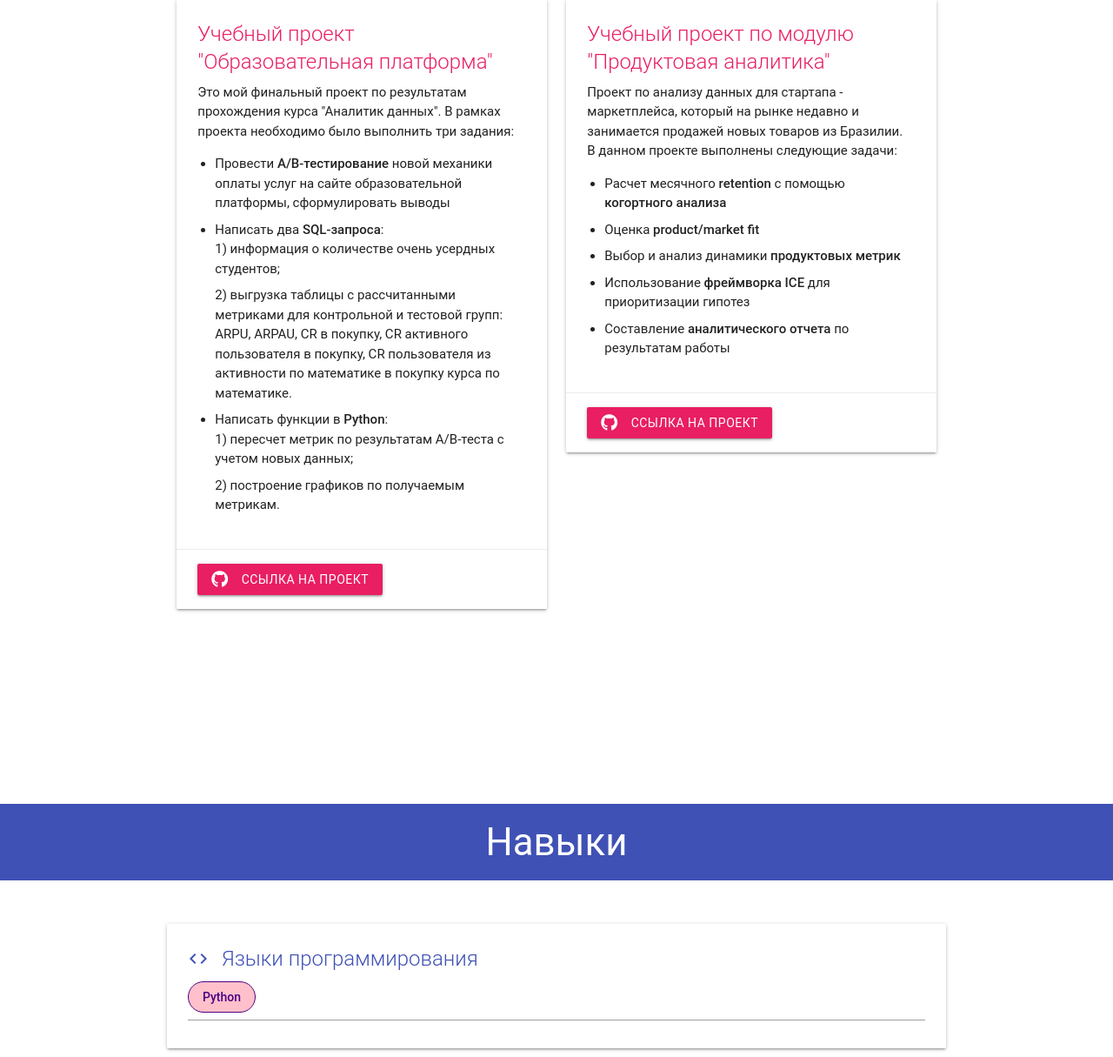
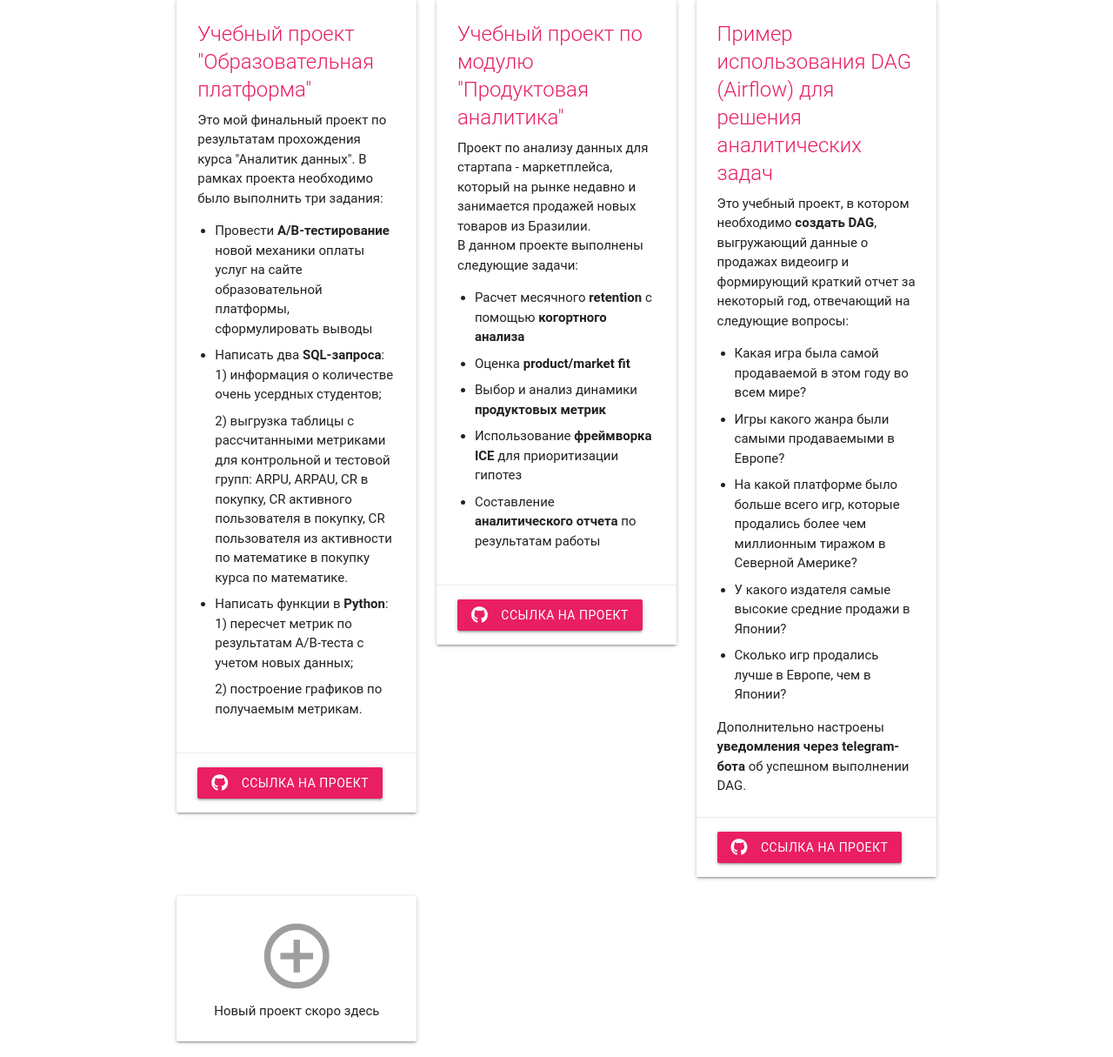
Before and after one commit to alisa-bul/alisa-bul.github.io, a plain HTML site: page index.html in a window 1280 px wide. Shown: the part 2323-3538 px from the top of the page at 87% size. Drawn offline with nearby package versions, Linux system fonts and the light colour scheme.

Commit message:
Update index.html (add project)

```diff
--- a/index.html
+++ b/index.html
@@ -510,20 +510,20 @@
 
             <div class="row">
                 <!-- Проект 1 -->
-                <div class="col s12 m6">
+                <div class="col s12 m6 l4">
                     <div class="card">
                         <div class="card-content">
                             <span class="card-title pink-text">Учебный проект "Образовательная платформа"</span>
                             <p>Это мой финальный проект по результатам прохождения курса "Аналитик данных". В рамках проекта необходимо было выполнить три задания:</p>
                             <ul class="browser-default">
-                                <li>Провести <strong>A/B-тестирование</strong> новой механики оплаты услуг на сайте образовательной платформы, сформулировать выводы</li>
-                                <li>Написать два <strong>SQL-запроса</strong>:
+                                <li>Провести <b>A/B-тестирование</b> новой механики оплаты услуг на сайте образовательной платформы, сформулировать выводы</li>
+                                <li>Написать два <b>SQL-запроса</b>:
                                     <ul>
                                         <li>1) информация о количестве очень усердных студентов;</li>
                                         <li>2) выгрузка таблицы с рассчитанными метриками для контрольной и тестовой групп: ARPU, ARPAU, CR в покупку, CR активного пользователя в покупку, CR пользователя из активности по математике в покупку курса по математике.</li>
                                     </ul>
                                 </li>
-                                <li>Написать функции в <strong>Python</strong>:
+                                <li>Написать функции в <b>Python</b>:
                                     <ul>
                                         <li>1) пересчет метрик по результатам A/B-теста с учетом новых данных;</li>
                                         <li>2) построение графиков по получаемым метрикам.</li>
@@ -541,18 +541,18 @@
                 </div>
 
                 <!-- Проект 2 -->
-                <div class="col s12 m6">
+                <div class="col s12 m6 l4">
                     <div class="card">
                         <div class="card-content">
                             <span class="card-title pink-text">Учебный проект по модулю "Продуктовая аналитика"</span>
                             <p>Проект по анализу данных для стартапа - маркетплейса, который на рынке недавно и занимается продажей новых товаров из Бразилии.</p>
                             <p>В данном проекте выполнены следующие задачи:</p>
                             <ul class="browser-default">
-                                <li>Расчет месячного <strong>retention</strong> с помощью <strong>когортного анализа</strong></li>
-                                <li>Оценка <strong>product/market fit</strong></li>
-                                <li>Выбор и анализ динамики <strong>продуктовых метрик</strong></li>
-                                <li>Использование <strong>фреймворка ICE</strong> для приоритизации гипотез</li>
-                                <li>Составление <strong>аналитического отчета</strong> по результатам работы</li>
+                                <li>Расчет месячного <b>retention</b> с помощью <b>когортного анализа</b></li>
+                                <li>Оценка <b>product/market fit</b></li>
+                                <li>Выбор и анализ динамики <b>продуктовых метрик</b></li>
+                                <li>Использование <b>фреймворка ICE</b> для приоритизации гипотез</li>
+                                <li>Составление <b>аналитического отчета</b> по результатам работы</li>
                             </ul>
                         </div>
                         <div class="card-action">
@@ -560,6 +560,41 @@
                                 <i class="fab fa-github left"></i>
                                 Ссылка на проект
                             </a>
+                        </div>
+                    </div>
+                </div>
+
+                <!-- Проект 3 -->
+                <div class="col s12 m6 l4">
+                    <div class="card">
+                        <div class="card-content">
+                            <span class="card-title pink-text">Пример использования DAG (Airflow) для решения аналитических задач</span>
+                            <p>Это учебный проект, в котором необходимо <b>создать DAG</b>, выгружающий данные о продажах видеоигр и формирующий краткий отчет за некоторый год, отвечающий на следующие вопросы:</p>
+
+                            <ul class="browser-default">
+                                <li>Какая игра была самой продаваемой в этом году во всем мире?</li>
+                                <li>Игры какого жанра были самыми продаваемыми в Европе?</li>
+                                <li>На какой платформе было больше всего игр, которые продались более чем миллионным тиражом в Северной Америке?</li>
+                                <li>У какого издателя самые высокие средние продажи в Японии?</li>
+                                <li>Сколько игр продались лучше в Европе, чем в Японии?</li>
+                            </ul>
+                            <p>Дополнительно настроены <b>уведомления через telegram-бота</b> об успешном выполнении DAG.</p>
+                        </div>
+                        <div class="card-action">
+                            <a href="https://github.com/alisa-bul/DAG_video_game_sales" target="_blank" class="waves-effect waves-light btn pink">
+                                <i class="fab fa-github left"></i>
+                                Ссылка на проект
+                            </a>
+                        </div>
+                    </div>
+                </div>
+
+                <!-- Будущий проект 4 -->
+                <div class="col s12 m6 l4">
+                    <div class="card">
+                        <div class="card-content center-align">
+                            <i class="material-icons large grey-text">add_circle_outline</i>
+                            <p>Новый проект скоро здесь</p>
                         </div>
                     </div>
                 </div>
```
